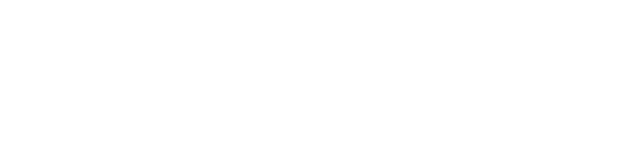
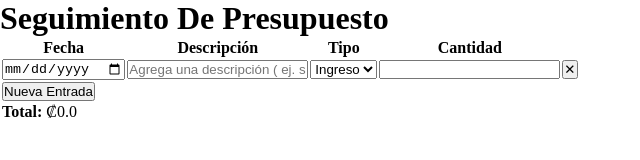
Before and after one commit to dgutierrez21/Proyecto--Seguimiento-De-Presupuesto, a plain HTML site: page index.html in a window 1280 px wide. Shown: the whole page, without its empty margins (0-640 px from the left). Drawn offline with Linux system fonts and the light colour scheme.

Commit message:
feat: estructurar el proyecto

```diff
--- a/index.html
+++ b/index.html
@@ -9,6 +9,62 @@
     <title>Seguimiento De Presupuesto</title>
   </head>
   <body>
+    <div id="app">
+      <h1>Seguimiento De Presupuesto</h1>
+      <table class="seguimiento-presupuesto">
+        <thead>
+          <tr>
+            <th>Fecha</th>
+            <th>Descripción</th>
+            <th>Tipo</th>
+            <th>Cantidad</th>
+            <th></th>
+          </tr>
+        </thead>
 
+        <tbody class="entradas">
+          <tr>
+            <td>
+              <input type="date" class="input input-fecha" />
+            </td>
+            <td>
+              <input
+                type="text"
+                class="input input-descripcion"
+                placeholder="Agrega una descripción ( ej. salario. facturas. etc. )"
+              />
+            </td>
+            <td>
+              <select name="" id="" class="input input-tipo">
+                <option value="ingreso">Ingreso</option>
+                <option value="gasto">Gasto</option>
+              </select>
+            </td>
+            <td>
+              <input type="number" class="input input-cantidad" />
+            </td>
+            <td>
+              <button type="button" class="eliminar-entrada">&#10005;</button>
+            </td>
+          </tr>
+        </tbody>
+
+        <tbody>
+          <tr>
+            <td colspan="5" class="controles">
+              <button type="button" class="nueva-entrada">Nueva Entrada</button>
+            </td>
+          </tr>
+        </tbody>
+        <tfoot>
+          <tr>
+            <td colspan="5" class="resumen">
+              <strong>Total:</strong>
+              <span class="total">₡0.0</span>
+            </td>
+          </tr>
+        </tfoot>
+      </table>
+    </div>
   </body>
 </html>
```
